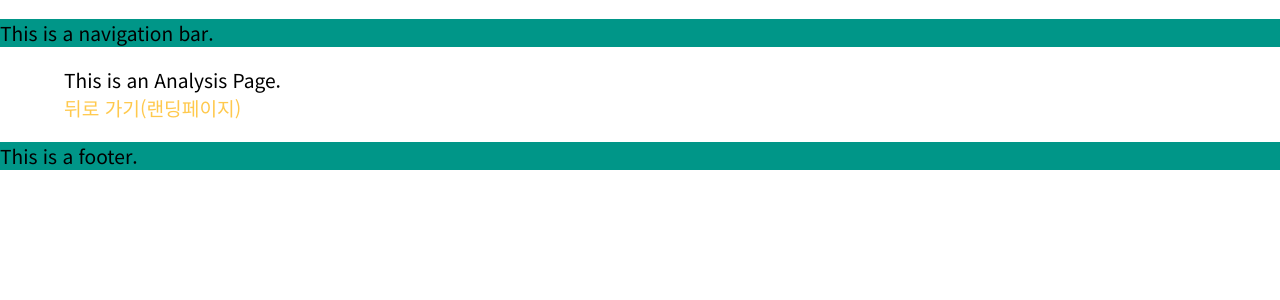
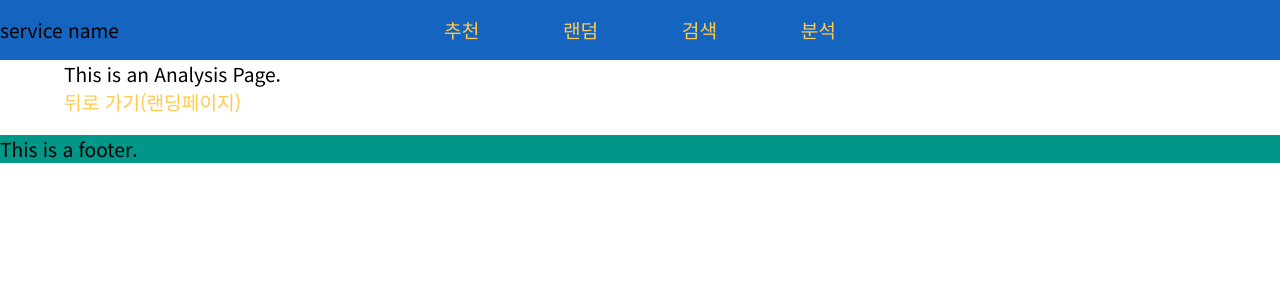
Before and after one commit to Algopulza/algopulza, a Next.js app in the folder frontend/: page /analysis in a window 1280 px wide. Shown: the top 300 px of the page. Built offline with nearby package versions, Linux system fonts and the light colour scheme.

Commit message:
S06P31A408-82 Feat: Nav Bar 구조화

```diff
--- a/frontend/components/common/NavBar.tsx
+++ b/frontend/components/common/NavBar.tsx
@@ -1,15 +1,42 @@
+import { useState } from 'react'
+import ServiceName from './navbar/ServiceName'
+import NavItem from './navbar/NavItem'
 import styled from 'styled-components'
 
 const Container = styled.section`
-  background: #009688;
+  display: grid;
+  grid-template-columns: 30vw 40vw 30vw;
+  align-items: center;
+  height: 60px;
+  background: #1565C0;
 `
 
-function NavBar() {
+const Pages = styled.div`
+  display: flex;
+  justify-content: space-between;
+  padding: 0 60px;
+`
+
+export type Route = {
+  name: string,
+  path: string
+}
+
+export default function NavBar() {
+  const [routes, setRoutes] = useState<Route[]>([
+    { name: '추천', path: '/recommendation' },
+    { name: '랜덤', path: '/random' },
+    { name: '검색', path: '/list' },
+    { name: '분석', path: '/analysis' }
+  ])
+
   return (
     <Container>
-      <p>This is a navigation bar.</p>
+      <ServiceName />
+      <Pages>
+        {routes.map(route => <NavItem key={route.name} route={route} />)}
+      </Pages>
+      <div />
     </Container>
   )
 }
-
-export default NavBar
--- /dev/null
+++ b/frontend/components/common/navbar/NavItem.tsx
@@ -0,0 +1,19 @@
+import { Route } from '../NavBar'
+import Link from 'next/link'
+import styled from 'styled-components'
+
+const Container = styled.section`
+
+`
+
+type RouteProps = {
+  route: Route
+}
+
+export default function NavItem({ route }: RouteProps) {
+  const { name, path } = route
+
+  return (
+    <Link href={path}><a>{name}</a></Link>
+  )
+}
--- /dev/null
+++ b/frontend/components/common/navbar/ServiceName.tsx
@@ -0,0 +1,13 @@
+import styled from 'styled-components'
+
+const Container = styled.section`
+
+`
+
+export default function ServiceName() {
+  return (
+    <Container>
+      service name
+    </Container>
+  )
+}
--- a/frontend/components/landing/description/ServiceDescription.tsx
+++ b/frontend/components/landing/description/ServiceDescription.tsx
@@ -15,7 +15,7 @@ const Text = styled.p`
 export default function ServiceDescription() {
   return (
     <Container>
-      <Text>알고리즘 문제풀이 능력은 필수</Text>
+      <Text>알고리즘 문제풀이 능력은 취업에 필수!</Text>
       <Text>막 풀지 말고 알고 푸세요</Text>
       <Text>저희가 알려드릴게요</Text>
     </Container>
```
